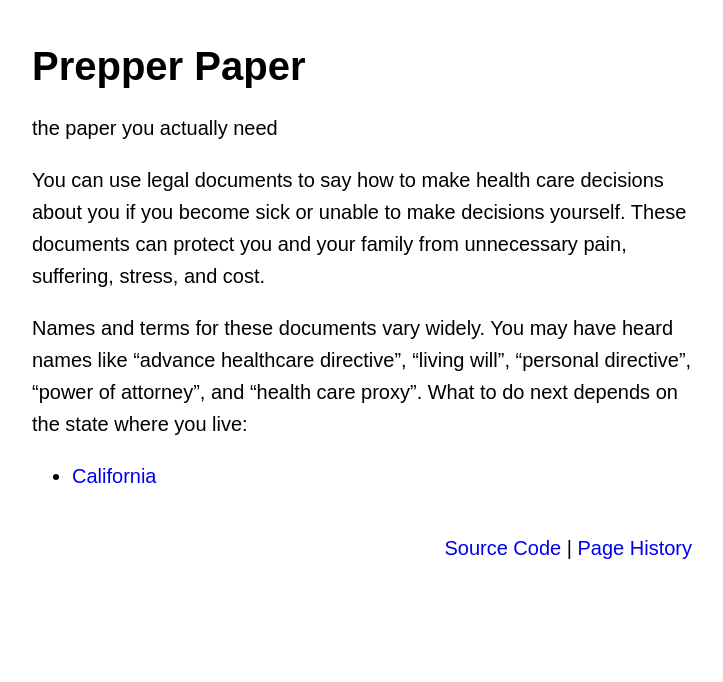
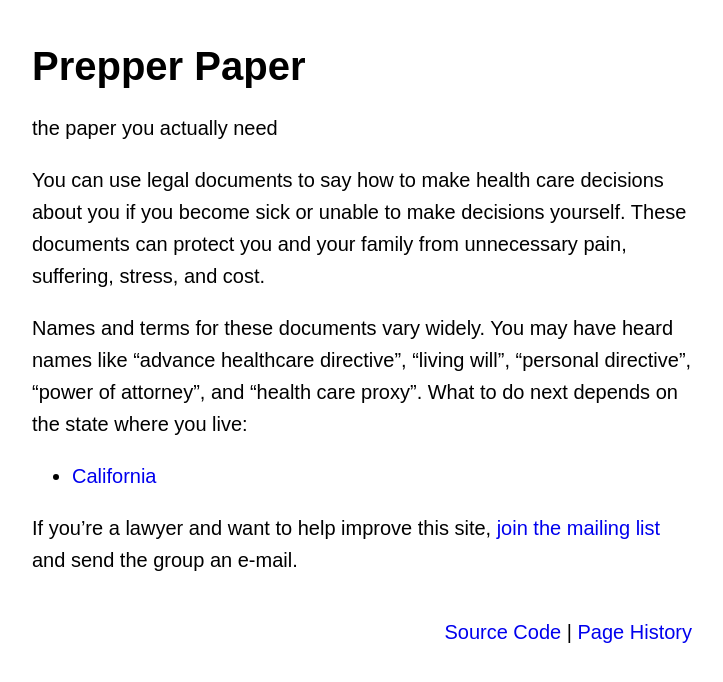
Before and after one commit to kemitchell/prepperpaper.com, a Jekyll site: the page built from index.md, in a window 1280 px wide. Shown: the top 682 px of the page, without its empty margins (278-1001 px from the left). Built offline with Jekyll 4.4.1, drawn with Linux system fonts in a browser that asks for light colours; our own code applies the rules of GitHub Pages for plain Markdown files.

Commit message:
Mention lawyer mailing list on homepage

```diff
--- a/index.md
+++ b/index.md
@@ -7,3 +7,5 @@ Names and terms for these documents vary widely.  You may have heard names like
 <li><a href="{{state.permalink}}">{{state.title | escape }}</a></li>
 {% endfor %}
 </ul>
+
+If you're a lawyer and want to help improve this site, [join the mailing list](https://lists.kemitchell.com/postorius/lists/prepperpaper.lists.kemitchell.com/) and send the group an e-mail.
```
